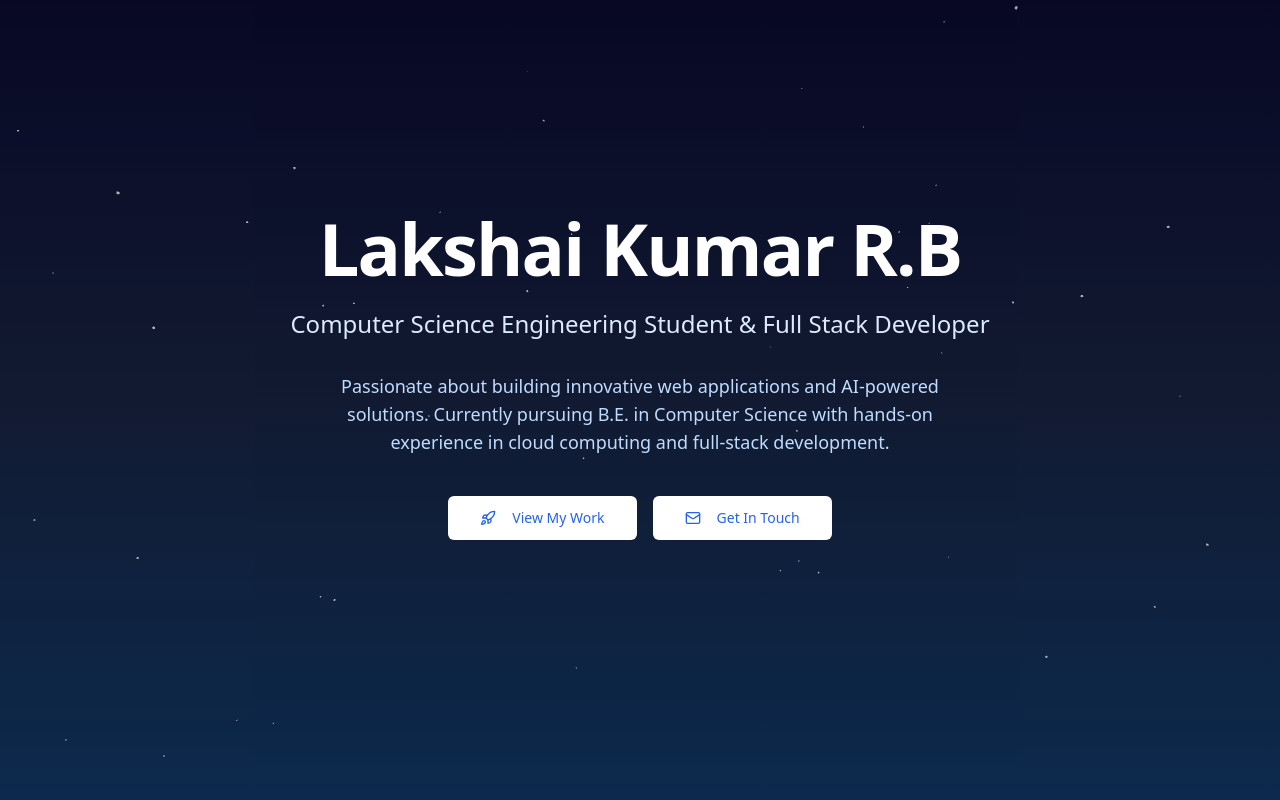
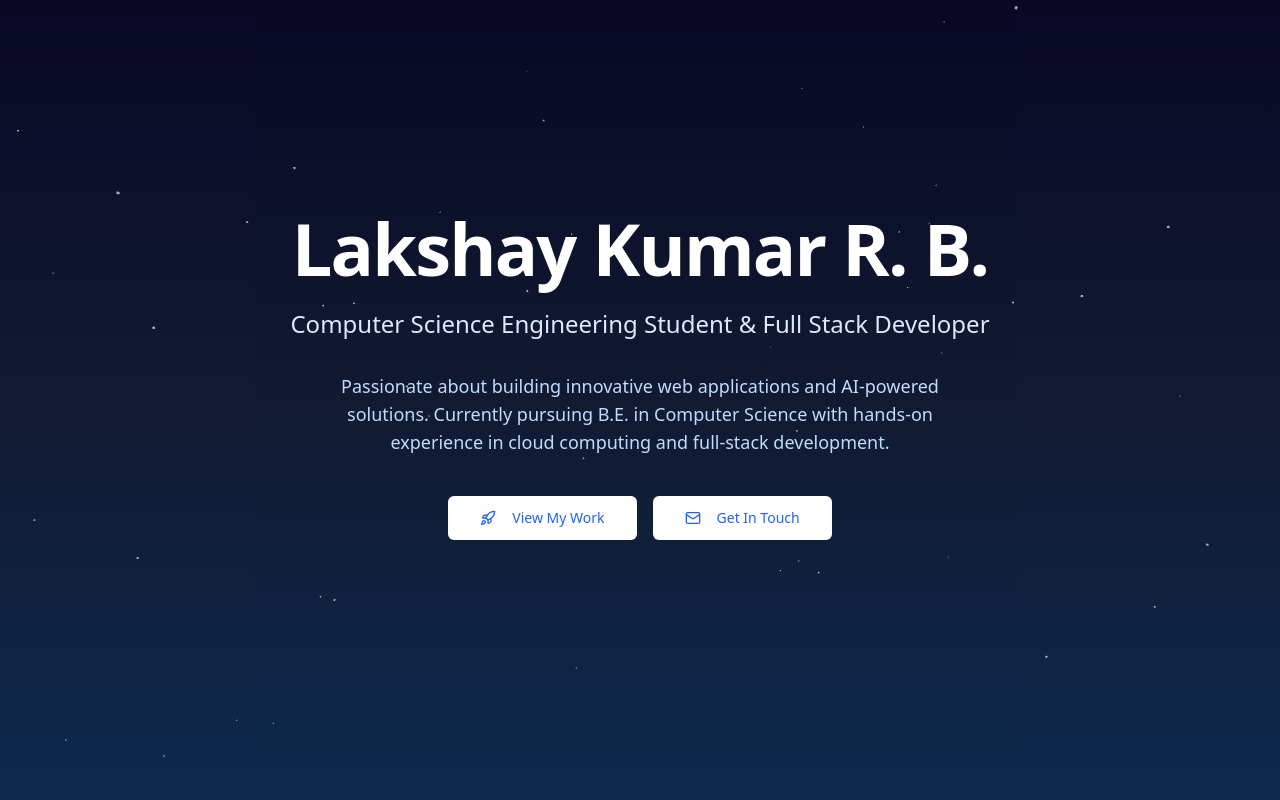
Before and after one commit to lakshaykumar005/lakshaykumar, a Next.js app: page / in a window 1280 px wide. Shown: the top 800 px of the page. Built offline with nearby package versions, Linux system fonts and the light colour scheme.

Commit message:
"simple"

```diff
--- a/app/page.tsx
+++ b/app/page.tsx
@@ -87,7 +87,7 @@ export default function Portfolio() {
         <div className="relative container mx-auto px-4 text-center">
           <motion.div className="mx-auto max-w-4xl" variants={staggerContainer} initial="initial" animate="animate">
             <motion.h1 className="mb-6 text-5xl font-bold tracking-tight sm:text-6xl lg:text-7xl" variants={fadeInUp}>
-              Lakshai Kumar R.B
+              Lakshay Kumar R. B.
             </motion.h1>
             <motion.p className="mb-8 text-xl text-blue-100 sm:text-2xl" variants={fadeInUp}>
               Computer Science Engineering Student & Full Stack Developer
```
